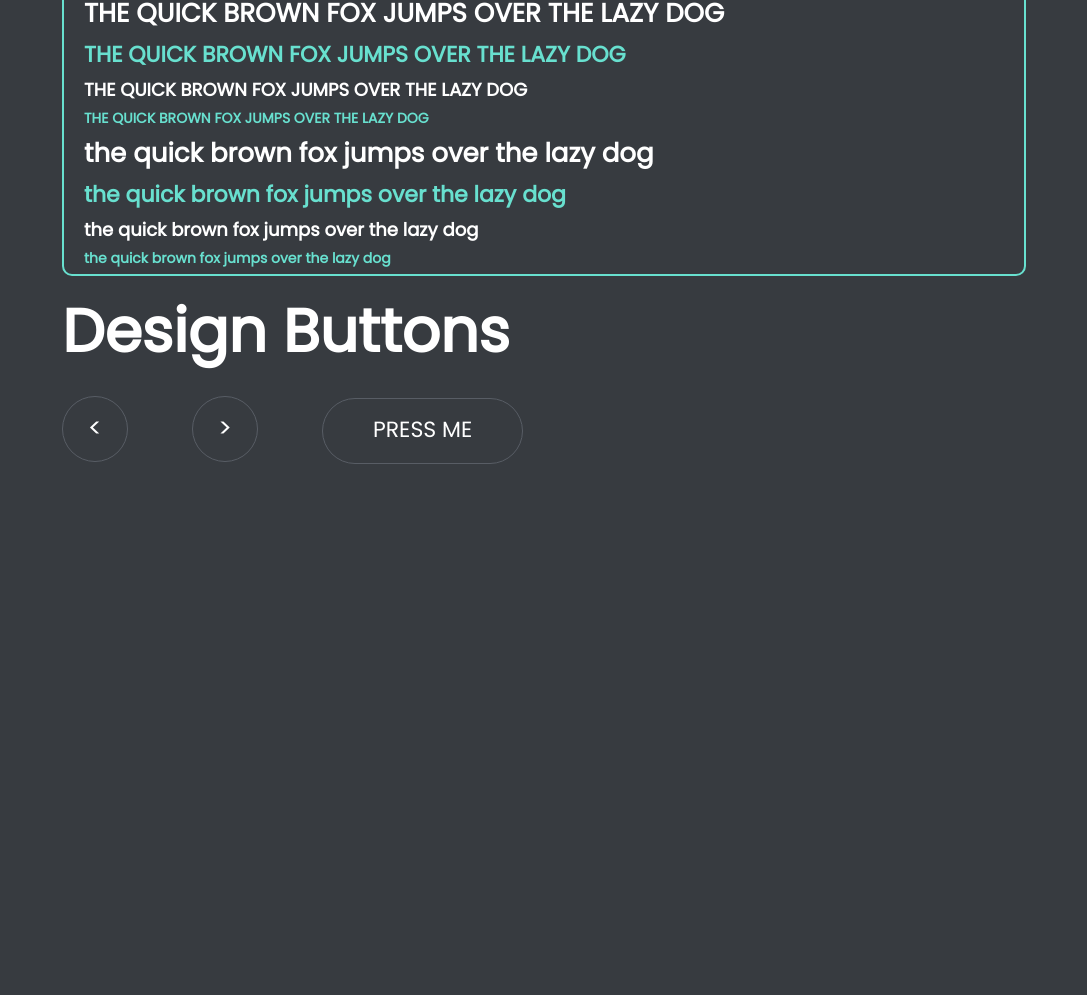
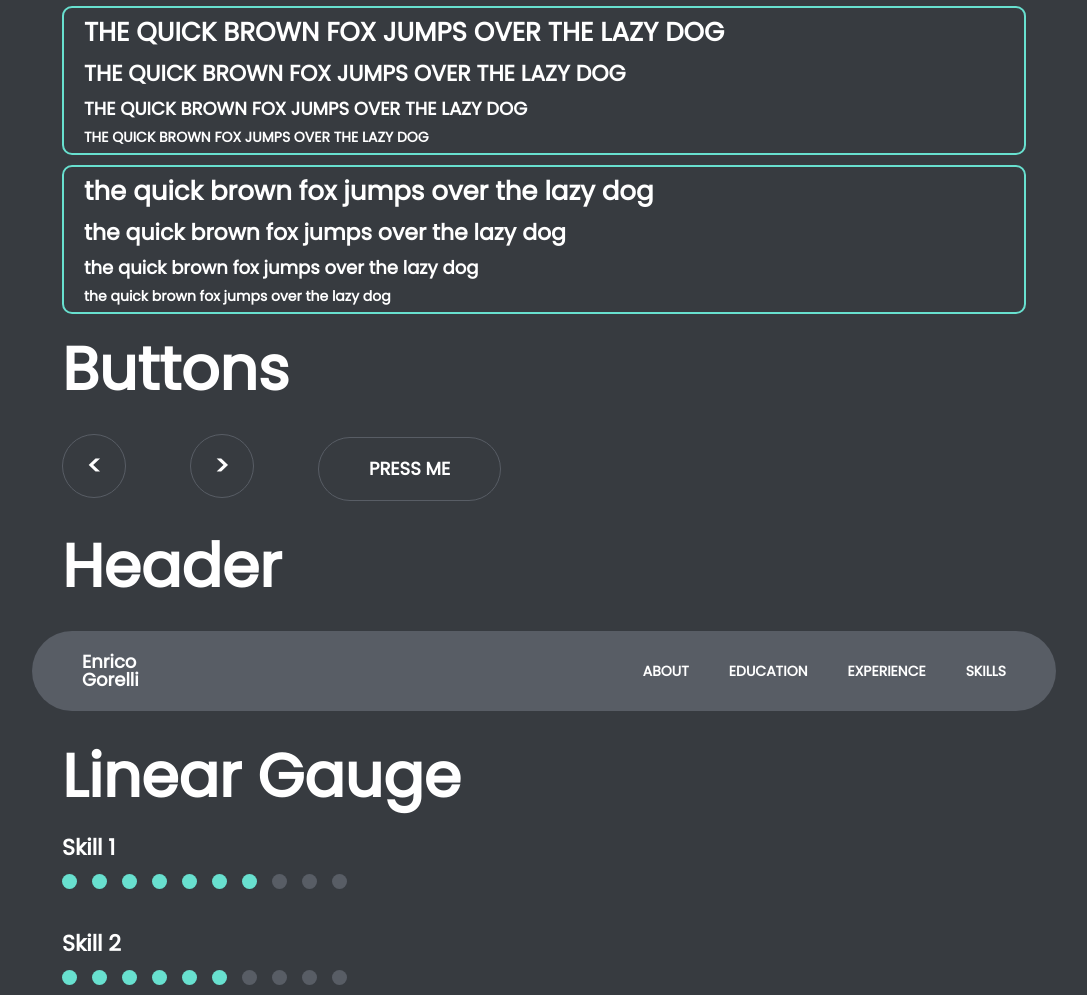
Before and after one commit to VeryLowProfile/DesignStudio-Portfolio-Project-, a plain HTML site: page index.html in a window 1280 px wide. Shown: the part 752-1747 px from the top of the page, without its empty margins (96-1183 px from the left). Before the commit the page ends 1226 px from the top, so only its background shows below. Drawn offline with Linux system fonts and the light colour scheme.

Commit message:
step 2 finished

```diff
--- a/Resources/css/style.css
+++ b/Resources/css/style.css
@@ -7,17 +7,27 @@ body {
 }
 
 h1 {
-    box-sizing: content-box;
+    box-sizing: border-box;
     margin: 10px 30px;
     text-align: left;
     font-family: 'Poppins', sans-serif;
     font-size: 60px;
-    font-weight: bolder;
+    font-weight: 800;
+    color: #FFFFFF;
+}
+
+h2 {
+    box-sizing: border-box;
+    margin: 10px 30px;
+    text-align: left;
+    font-family: 'Poppins', sans-serif;
+    font-size: 22px;
+    font-weight: 800;
     color: #FFFFFF;
 }
 
 .white {
-    box-sizing: content-box;
+    box-sizing: border-box;
     margin: 10px 30px;
     height: 200px;
     width: 200px;
@@ -28,7 +38,7 @@ h1 {
 }
 
 .solidgrey {
-    box-sizing: content-box;
+    box-sizing: border-box;
     margin: 10px 30px;
     height: 200px;
     width: 200px;
@@ -39,7 +49,7 @@ h1 {
 }
 
 .mintgreen {
-    box-sizing: content-box;
+    box-sizing: border-box;
     margin: 10px 30px;
     height: 200px;
     width: 200px;
@@ -50,7 +60,7 @@ h1 {
 }
 
 .colordesc {
-    box-sizing: content-box;
+    box-sizing: border-box;
     margin: 24% auto;
     text-align: center;
     vertical-align: middle;
@@ -60,21 +70,27 @@ h1 {
 }
 
 .regular {
-    margin: 10px 30px;
     text-align: left;
     font-family: 'Poppins', sans-serif;
     font-weight: 400;
     color: #FFFFFF;
+}
+
+.extrabold {
+    text-align: left;
+    font-family: 'Poppins', sans-serif;
+    font-weight: 800;
+    color: #FFFFFF;
+}
+
+.regular div {
+    margin: 10px 30px;
     border: solid 2px #68E0CF;
     border-radius: 10px;
 }
 
-.extrabold {
+.extrabold div {
     margin: 10px 30px;
-    text-align: left;
-    font-family: 'Poppins', sans-serif;
-    font-weight: 800;
-    color: #FFFFFF;
     border: solid 2px #68E0CF;
     border-radius: 10px;
 }
@@ -88,7 +104,7 @@ h1 {
 ._22 {
     margin: 5px 20px;
     font-size: 22px;
-    color: #68E0CF;
+    color: #FFFFFF;
 }
 
 ._18 {
@@ -100,7 +116,7 @@ h1 {
 ._14 {
     margin: 5px 20px;
     font-size: 14px;
-    color: #68E0CF;
+    color: #FFFFFF;
 }
 
 .uppercase {
@@ -112,7 +128,7 @@ h1 {
 }
 
 .round {
-    box-sizing: content-box;
+    box-sizing: border-box;
     display: inline-block;
     margin: 10px 30px;
     width: 64px;
@@ -122,18 +138,17 @@ h1 {
     font-size: 26px;
     font-weight: 800;
     color: #FFF;
-    text-decoration: none;
     text-align: center;
     cursor: pointer;
     border: 1px solid #585d65;
     border-radius: 50%;
     font-family: 'Poppins', sans-serif;
-    font-weight: normal;
+    font-weight: 800;
     cursor: pointer;
 }
 
 .ellipse {
-    box-sizing: content-box;
+    box-sizing: border-box;
     display: inline-block;
     margin: 10px 30px;
     width: auto;
@@ -141,16 +156,15 @@ h1 {
     padding: 0 50px;
     line-height: 62px;
     background: #373b40;
-    font-size: 22px;
+    font-size: 18px;
     font-weight: 800;
-    color: #FFF;
-    text-decoration: none;
+    color: #FFFFFF;
     text-align: center;
     cursor: pointer;
     border: 1px solid #585d65;
     border-radius: 500px;
     font-family: 'Poppins', sans-serif;
-    font-weight: normal;
+    font-weight: 800;
     cursor: pointer;
 }
 
@@ -166,10 +180,109 @@ h1 {
 
 .round:active {
     border: 1px solid #68E0CF;
-    transition: 0.5s all;
+    transition: 0.3s all;
 }
 
 .ellipse:active {
     border: 1px solid #68E0CF;
-    transition: 0.5s all;
+    transition: 0.3s all;
 }
+
+.banner {
+    box-sizing: border-box;
+    margin-top: 20px;
+    margin-bottom: 20px;
+    height: 80px;
+    width: 100%;
+    border-radius: 500px;
+    background-color: #585D65;
+}
+
+.logo {
+    box-sizing: border-box;
+    position: relative;
+    height: 80px;
+    padding: 0;
+    margin: 0  0  0 50px;
+    line-height: 1;
+    font-family: 'Poppins', sans-serif;
+    font-size: 18px;
+    font-weight: 1000;
+    color: #FFFFFF;
+    display: flex;
+    align-items: center;
+    float: left;
+}
+
+.navlist {
+    box-sizing: border-box;
+    padding: 0;
+    margin: 0 50px 0 0;
+    position: relative;
+    list-style: none;
+    height: 80px;
+    display: flex;
+    align-items: center;
+    float: right;
+}
+
+.navlink a {
+    font-family: 'Poppins', sans-serif;
+    font-size: 14px;
+    font-weight: 800;
+    text-decoration: none;
+    margin-left: 40px;
+    display: inline-block;
+    vertical-align: top;
+    display: flex;
+    color: #FFFFFF;
+    cursor: pointer;
+}
+
+.navlink a:hover {
+    color: #68E0CF;
+    transition: 1s all;
+}
+
+.navlink a:active {
+    margin-top: 5px;
+    transition: 0.1s all;
+}
+
+.gaugelist {
+    margin: 10px 30px;
+    padding: 0;
+    list-style: none;
+    display: flex;
+    align-items: center;
+}
+
+.full span {
+    margin-right: 15px;
+    display: flex;
+    width: 15px;
+    height: 15px;
+    border-radius: 10px;
+    background-color: #68E0CF;
+    float: left;
+}
+
+.empty span {
+    margin-right: 15px;
+    display: flex;
+    width: 15px;
+    height: 15px;
+    border-radius: 15px;
+    background-color: #585D65;
+    float: left;
+}
+
+.emptylast span {
+    margin-right: 15px;
+    display: flex;
+    width: 15px;
+    height: 15px;
+    border-radius: 15px;
+    background-color: #585D65;
+    float: left;
+}
--- a/index.html
+++ b/index.html
@@ -13,7 +13,7 @@
 
   <body>
     <section class="colors">
-      <h1>Design Colors</h1>
+      <h1>Colors</h1>
       <div class="white">
         <p class="colordesc">white</p>
         <p class="colordesc">#FFFFFF</p>
@@ -29,7 +29,7 @@
     </section>
 
     <section class="fonts">
-      <h1>Design Fonts</h1>
+      <h1>Fonts</h1>
       <div class="regular">
         <div class="uppercase">
           <p class="_26">The quick brown fox jumps over the lazy dog</p>
@@ -61,20 +61,64 @@
     </section>
 
     <section class="buttons">
-      <h1>Design Buttons</h1>
+      <h1>Buttons</h1>
         <a class="round">&lt</a>
         <a class="round">&gt</a>
         <a class="ellipse">PRESS ME</a>
     </section>
 
-    <section class="icons"></section>
+    <section class="icons">
+
+    </section>
 
     <section class="complex">
-      <section class="header"></section>
+      <section id="header" class="header">
+        <h1>Header</h1>
+        <div class="banner">
+          <div class="logo">Enrico<br>Gorelli</div>
+          <ul class="navlist">
+            <li class="navlink"><a href="#header">ABOUT</a></li>
+            <li class="navlink"><a href="#header">EDUCATION</a></li>
+            <li class="navlink"><a href="#header">EXPERIENCE</a></li>
+            <li class="navlink"><a href="#header">SKILLS</a></li>
+          </ul>
+        </div>
+      </section>
 
-      <section class="gauge"></section>
-
-      <section class="lineargauge"></section>
+      <section class="lineargauge">
+        <h1>Linear Gauge</h1>
+        <div class="gauge">
+          <h2>Skill 1</h2>
+          <ul class="gaugelist">
+            <li class="full"><span></span></li>
+            <li class="full"><span></span></li>
+            <li class="full"><span></span></li>
+            <li class="full"><span></span></li>
+            <li class="full"><span></span></li>
+            <li class="full"><span></span></li>
+            <li class="full"><span></span></li>
+            <li class="empty"><span></span></li>
+            <li class="empty"><span></span></li>
+            <li class="emptylast"><span></span></li>
+          </ul>
+        </div>
+        <br>
+        <div class="gauge">
+          <h2>Skill 2</h2>
+          <ul class="gaugelist">
+            <li class="full"><span></span></li>
+            <li class="full"><span></span></li>
+            <li class="full"><span></span></li>
+            <li class="full"><span></span></li>
+            <li class="full"><span></span></li>
+            <li class="full"><span></span></li>
+            <li class="empty"><span></span></li>
+            <li class="empty"><span></span></li>
+            <li class="empty"><span></span></li>
+            <li class="emptylast"><span></span></li>
+          </ul>
+        </div>
+      </section>
     </section>
   </body>
 </html>
```
